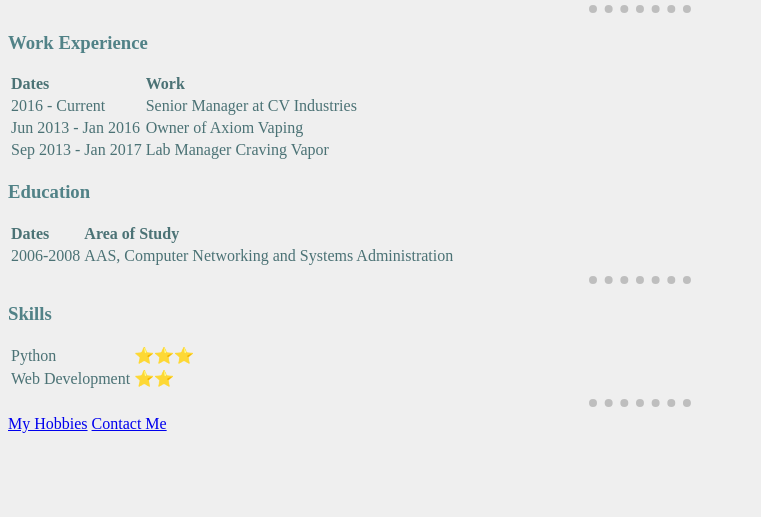
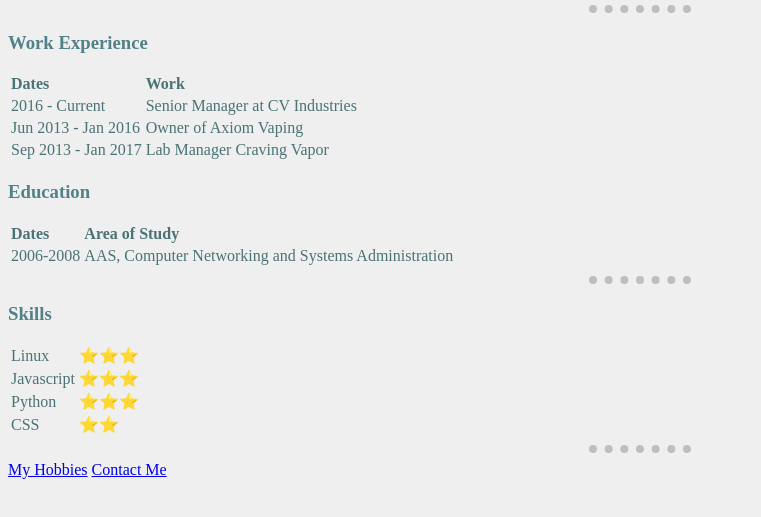
Before and after one commit to cudaman73/project-landing-page, a plain HTML site: page index.html in a window 1280 px wide. Shown: the part 207-724 px from the top of the page, without its empty margins (0-761 px from the left). Drawn offline with Linux system fonts and the light colour scheme.

Commit message:
Day 43 - adds complete inital css functionality

```diff
--- a/index.html
+++ b/index.html
@@ -4,7 +4,7 @@
   <meta charset="UTF-8">
   <meta name="viewport" content="width=device-width, initial-scale=1.0">
   <title>Dale's Personal Site</title>
-  <link rel="stylesheet" type="text/css" href="style.css">
+  <link rel="stylesheet" type="text/css" href="css/style.css">
 </head>
 <body>
   <table cellspacing="20">
@@ -50,12 +50,20 @@
   <h3>Skills</h3>
   <table>
     <tr>
+      <td>Linux</td>
+      <td>⭐⭐⭐</td>
+    </tr>
+    <tr>
+      <td>Javascript</td>
+      <td>⭐⭐⭐</td>
+    </tr>
+    <tr>
       <td>Python</td>
       <td>⭐⭐⭐</td>
     </tr>
     <tr>
-      <td>Web Development</td>
-      <td>&#11088;⭐</td>
+      <td>CSS</td>
+      <td>⭐⭐</td>
     </tr>
   </table>
   <hr>
```
Also changed, not shown: contact-me.html (+1 -1 lines), css/style.css (renamed from style.css).
